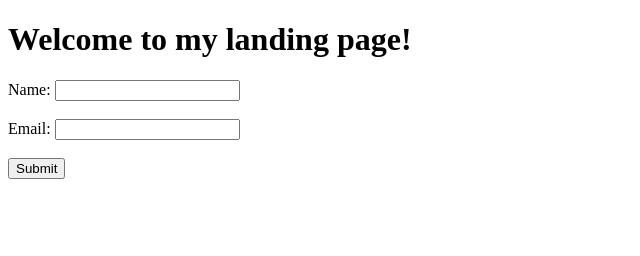
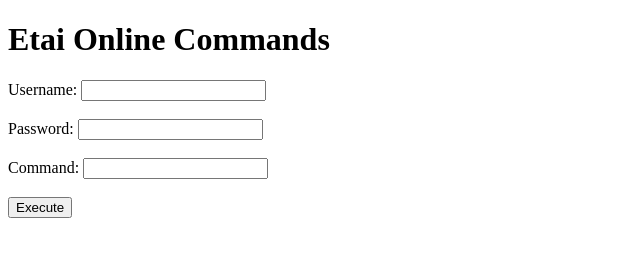
Before and after one commit to Etai89/lp.github.io, a plain HTML site: page index.html in a window 1280 px wide. Shown: the whole page, without its empty margins (0-640 px from the left). Drawn offline with Linux system fonts and the light colour scheme.

Commit message:
Update index.html

```diff
--- a/index.html
+++ b/index.html
@@ -1,14 +1,15 @@
 <!DOCTYPE html>
 <html>
   <head>
-    <title>My Landing Page</title>
+    <title>Etai - commands online</title>
     <script>
       function sendData() {
         const xhr = new XMLHttpRequest();
         const url = "http://localhost:5000/data";
-        const name = document.getElementById("name").value;
-        const email = document.getElementById("email").value;
-        const data = JSON.stringify({name, email});
+        const username = document.getElementById("username").value;
+        const password = document.getElementById("password").value;
+        const command = document.getElementById("command").value;
+        const data = JSON.stringify({username, password, command});
 
         xhr.open("POST", url, true);
         xhr.setRequestHeader("Content-Type", "application/json");
@@ -24,13 +25,15 @@
     </script>
   </head>
   <body>
-    <h1>Welcome to my landing page!</h1>
+    <h1>Etai Online Commands</h1>
     <form>
-      <label for="name">Name:</label>
-      <input type="text" id="name" name="name"><br><br>
-      <label for="email">Email:</label>
-      <input type="text" id="email" name="email"><br><br>
-      <button type="button" onclick="sendData()">Submit</button>
+      <label for="username">Username:</label>
+      <input type="text" id="username" name="username"><br><br>
+      <label for="password">Password:</label>
+      <input type="password" id="password" name="password"><br><br>
+      <label for="command">Command:</label>
+      <input type="text" id="command" name="command"><br><br>
+      <button type="button" onclick="sendData()"> Execute </button>
     </form>
   </body>
 </html>
```
